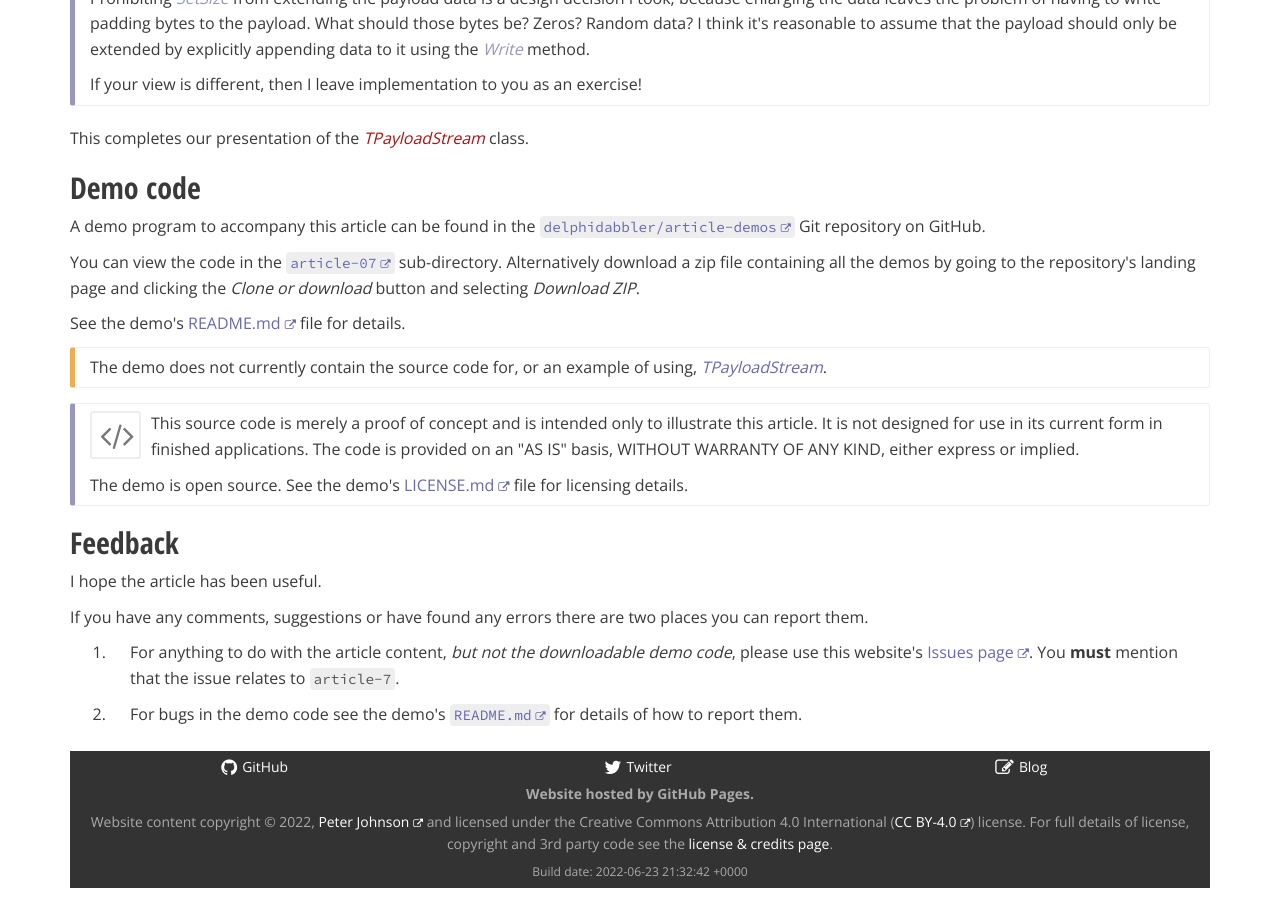
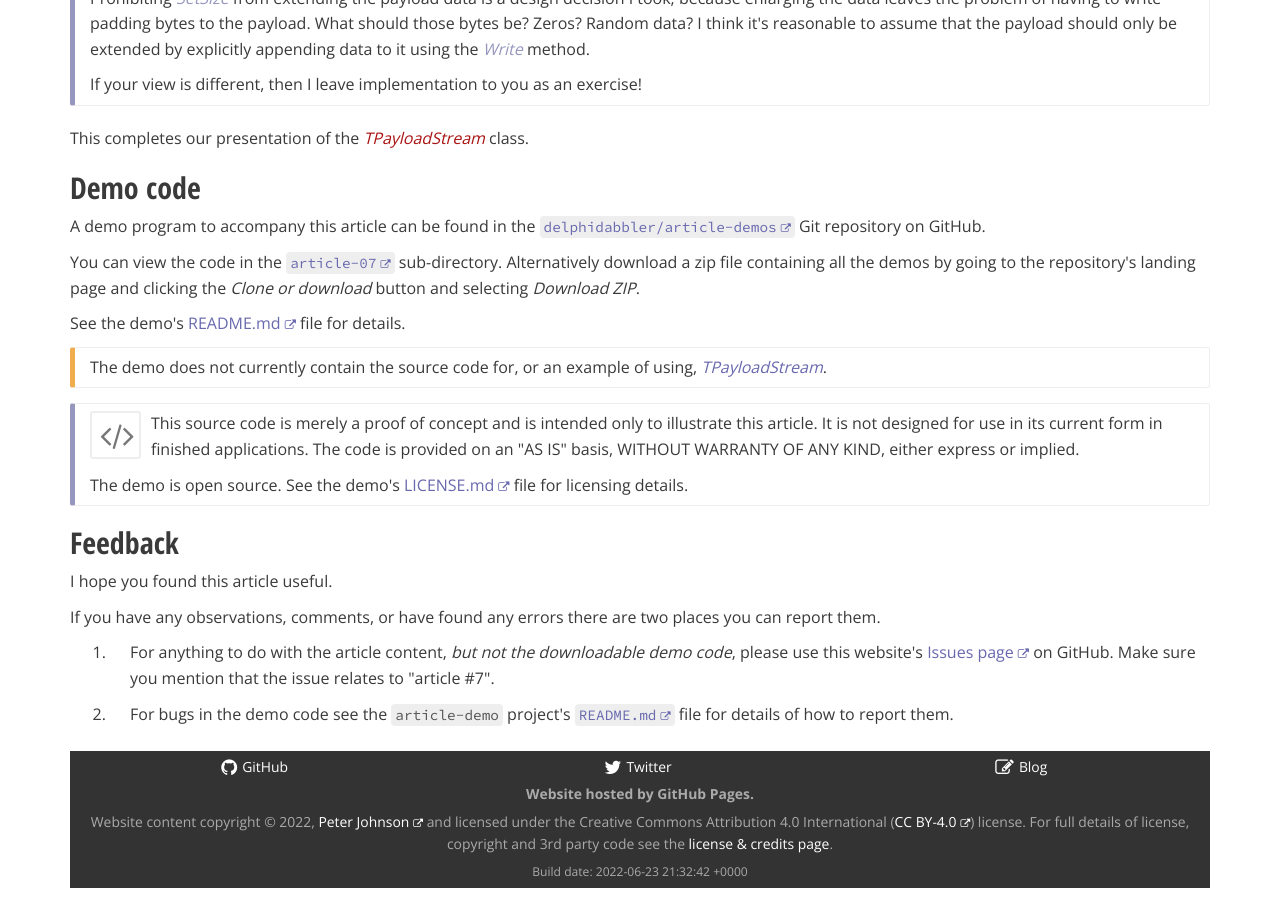
Before and after one commit to delphidabbler/delphidabbler.github.io, a Jekyll site: the page built from _articles/article-7.html, in a window 1280 px wide and 900 px high, scrolled down 10149 px. Built offline with Jekyll 4.4.1, drawn with Linux system fonts in a browser that asks for light colours; nearby versions of some CDN libraries; comment, search, counter and statistics services are not loaded.

Commit message:
Update article-7.html

```diff
--- a/_articles/article-7.html
+++ b/_articles/article-7.html
@@ -984,29 +984,18 @@
 
 <section id="feedback">
 
-    <h2>
-        Feedback
-    </h2>
+  <h2>Feedback</h2>
 
-    <p>
-        I hope the article has been useful.
-    </p>
+  <p>I hope you found this article useful.</p>
 
-    <p>
-        If you have any comments, suggestions or have found any errors there are two places you can report them.
-    </p>
+  <p>If you have any observations, comments, or have found any errors there are two places you can report them.</p>
 
-    <ol class="wide">
-        <li>
-            For anything to do with the article content, <em>but not the downloadable demo code</em>, please use this
-            website's <a href="https://github.com/delphidabbler/delphidabbler.github.io/issues">Issues page</a>. You
-            <strong>must</strong> mention that the issue relates to <code>article-7</code>.
-        </li>
-        <li>
-            For bugs in the demo code see the demo's
-            <code><a href="https://github.com/delphidabbler/article-demos/blob/master/README.md#bug-reports">README.md</a></code>
-            for details of how to report them.
-        </li>
-    </ol>
+  <ol class="wide">
+
+    <li>For anything to do with the article content, <em>but not the downloadable demo code</em>, please use this website's <a href="https://github.com/delphidabbler/delphidabbler.github.io/issues">Issues page</a> on GitHub. Make sure you mention that the issue relates to &quot;article #7&quot;.</li>
+
+    <li>For bugs in the demo code see the <code>article-demo</code> project's <code><a href="https://github.com/delphidabbler/article-demos/blob/master/README.md#bug-reports">README.md</a></code> file for details of how to report them.</li>
+
+  </ol>
 
 </section>
```
